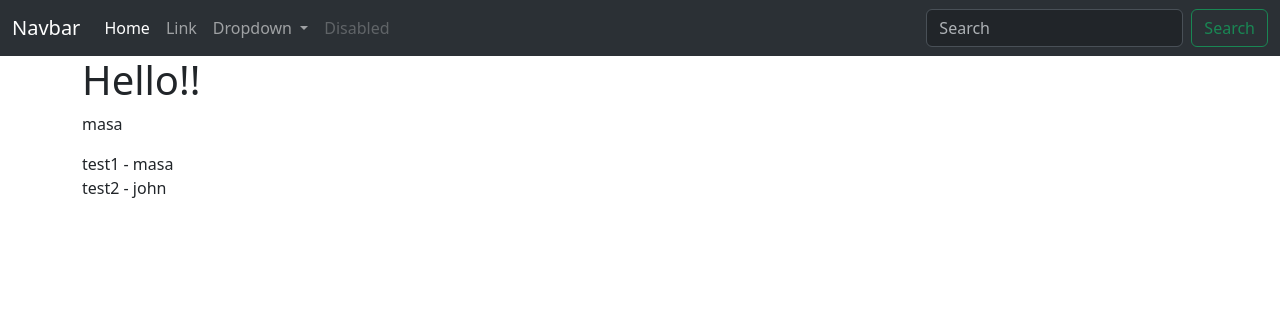
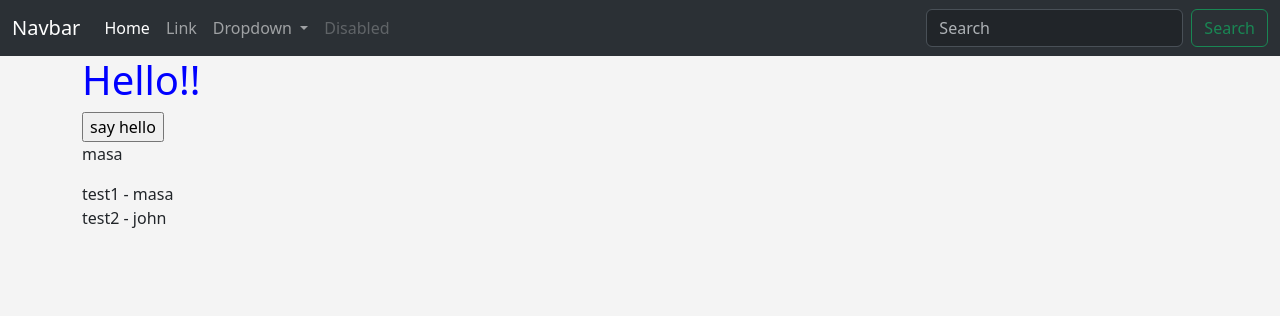
Before and after one commit to M-yoshimura-ML/flask-course, a Flask app: page / in a window 1280 px wide. Shown: the top 316 px of the page. Run offline with Flask 3, Linux system fonts and the light colour scheme.

Commit message:
Custom CSS & JS

```diff
--- /dev/null
+++ b/static/css/style.css
@@ -0,0 +1,7 @@
+h1 {
+  color: blue;
+}
+
+body {
+  background: #f4f4f4;
+}
--- /dev/null
+++ b/static/js/hello.js
@@ -0,0 +1,3 @@
+function sayHello() {
+  alert("Hello World")
+}
--- a/templates/base.html
+++ b/templates/base.html
@@ -7,6 +7,7 @@
         {% block title %} Flask Blog {% endblock %}
     </title>
     <link href="https://cdn.jsdelivr.net/npm/bootstrap@5.3.3/dist/css/bootstrap.min.css" rel="stylesheet" integrity="sha384-QWTKZyjpPEjISv5WaRU9OFeRpok6YctnYmDr5pNlyT2bRjXh0JMhjY6hW+ALEwIH" crossorigin="anonymous">
+    <link rel="stylesheet" href="{{ url_for('static', filename='css/style.css') }}">
   </head>
   <body>
       {% include "navbar.html" %}
--- a/templates/hello.html
+++ b/templates/hello.html
@@ -2,6 +2,7 @@
 {% block title %}Hello!{% endblock %}
 {% block content %}
     <h1>Hello!!</h1>
+    <input type="button" onclick="sayHello()" value="say hello" />
     {% if name %}
         <p>{{ name }}</p>
     {% endif %}
@@ -11,4 +12,5 @@
             {{ post.title }} - {{ post.author }} <br>
         {% endfor %}
     {% endif %}
+    <script type="text/javascript" src="{{ url_for('static', filename='js/hello.js') }}"></script>
 {% endblock %}
```
